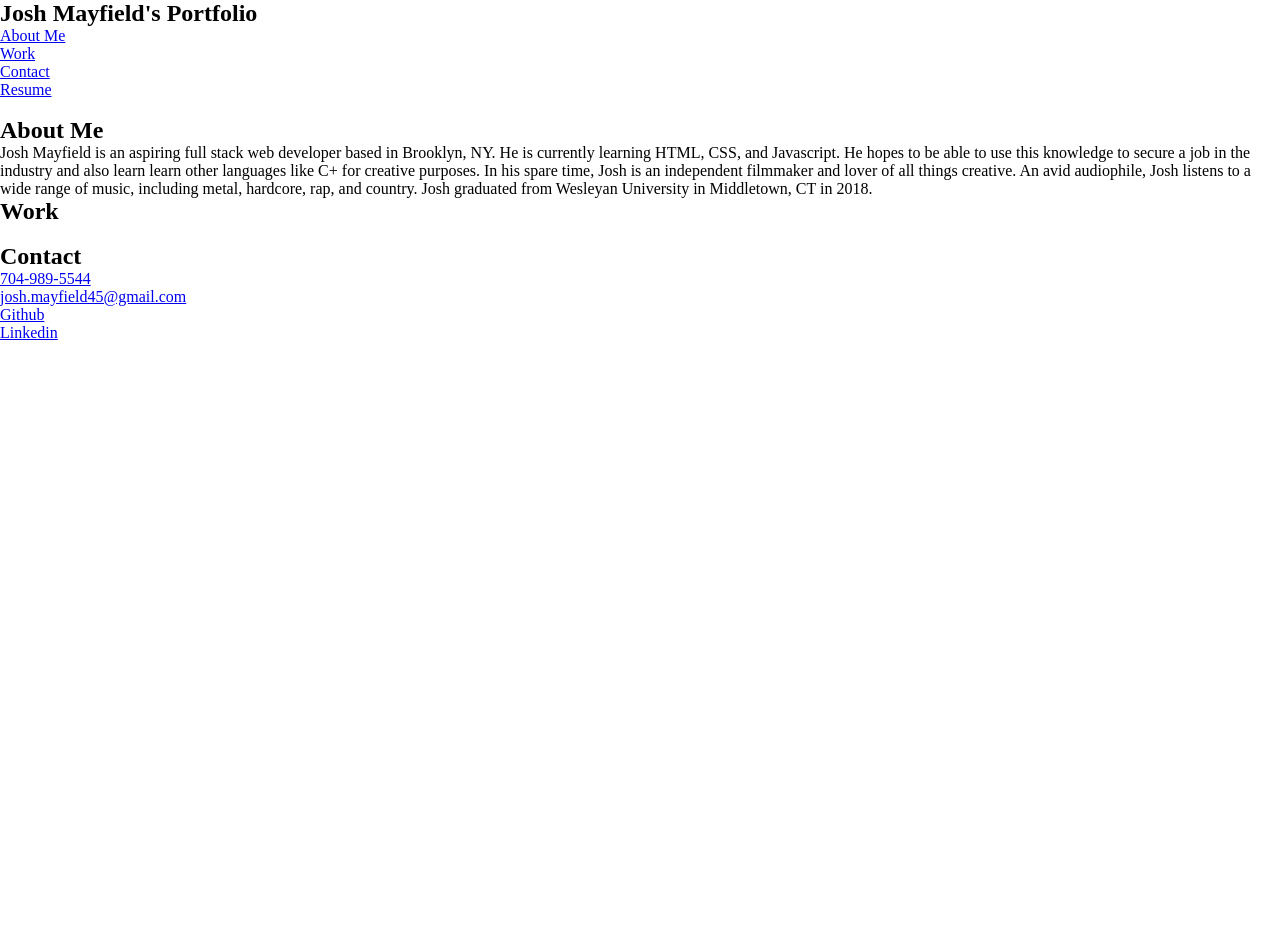
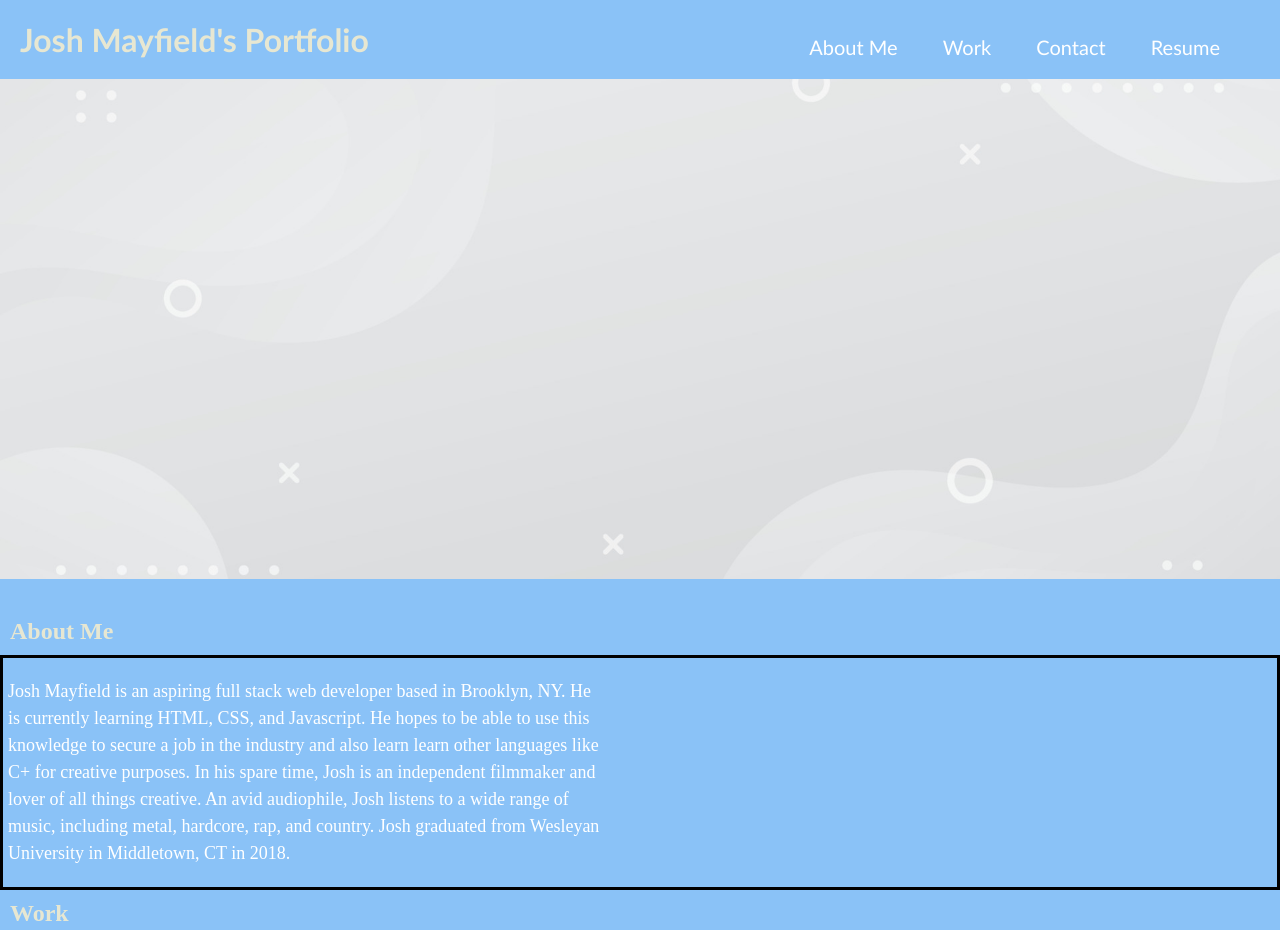
Before and after one commit to jmayfield777/Josh-Mayfield-Portfolio, a plain HTML site: page index.html in a window 1280 px wide. Shown: the top 930 px of the page. Before the commit the page ends 800 px from the top, so only its background shows below. Drawn offline with Linux system fonts and the light colour scheme.

Commit message:
added styling to CSS file

```diff
--- a/index.html
+++ b/index.html
@@ -8,9 +8,9 @@
     <link rel="stylesheet" href="./style.css" />
   </head>
   <body>
-    <header>
+    <header class="header">
+      <h1>Josh Mayfield's Portfolio</h1>
       <nav>
-        <h1>Josh Mayfield's Portfolio</h1>
         <ul>
           <li><a href="#about-me">About Me</a></li>
           <li><a href="#work">Work</a></li>
@@ -20,13 +20,11 @@
       </nav>
     </header>
     <article>
-      <img src="" />
+      <img src="./vecteezy_abstract-white-fluid-wave-background_.jpg" />
     </article>
     <main>
+      <h2 class="heading">About Me</h2>
       <section id="about-me">
-        <aside class="content-aside">
-          <h2 class="heading">About Me</h2>
-        </aside>
         <p>
           Josh Mayfield is an aspiring full stack web developer
           based in Brooklyn, NY. He is currently learning HTML,
@@ -41,23 +39,25 @@
           University in Middletown, CT in 2018.
         </p>
       </section>
+      <h2 class="heading">Work</h2>
       <section id="work">
-        <aside class="content-aside">
-          <h2 class="heading">Work</h2>
-        </aside>
         <div id="stock-images">
-          <img src="" />
-          <img src="" />
-          <img src="" />
-          <img src="" />
-          <img src="" />
-          <img src="" />
+          <img src="./placeholder-300x300.png" />
+          <img src="./placeholder-300x300.png" />
+          <img src="./placeholder-300x300.png" />
+          <img src="./placeholder-300x300.png" />
+          <img src="./placeholder-300x300.png" />
+          <img src="./placeholder-300x300.png" />
+          <img src="./placeholder-300x300.png" />
+          <img src="./placeholder-300x300.png" />
+          <img src="./placeholder-300x300.png" />
+          <img src="./placeholder-300x300.png" />
+          <img src="./placeholder-300x300.png" />
+          <img src="./placeholder-300x300.png" />
         </div>
       </section>
       <section id="contact">
-        <aside class="content-aside">
-          <h2 class="heading">Contact</h2>
-        </aside>
+        <h2 class="heading">Contact</h2>
         <ul>
           <li>
             <a href="tel:+17049895544">
--- a/style.css
+++ b/style.css
@@ -4,54 +4,98 @@
   box-sizing: border-box;
 }
 
-header {
+body {
+  background-color: rgb(138, 194, 247);
+}
 
+.header {
+  padding: 20px;
+  font-family: 'Trebuchet MS', 'Lucida Sans Unicode', 'Lucida Grande', 'Lucida Sans', Arial, sans-serif;
+  background-color: rgb(138, 194, 247);
+  color: #ffffff;
+}
+
+.header h1 {
+  display: inline-block;
+  color: rgb(231, 231, 210);
+}
+
+.header nav {
+  padding-top: 15px;
+  margin-right: 20px;
+  float: right;
+  font-family: 'Gill Sans', 'Gill Sans MT', Calibri, 'Trebuchet MS', sans-serif;
+  font-size: 20px;
+}
+
+.header nav ul {
+  list-style-type: none;
+}
+
+.header nav ul li {
+  display: inline-block;
+  margin: 0 20px;
 }
 
 a {
-
-}
-
-nav h1 {
-
-}
-
-nav ul {
-
+  color: #ffffff;
+  text-decoration: none;
 }
 
 article img {
-
+  height: 500px;
+  width: 100%;
+  margin-bottom: 25px;
+  object-fit: cover;
 }
 
-main {
-
+.heading {
+  color: rgb(231, 231, 210);
 }
 
 #about-me {
+  border: solid black;
+}
 
+#work {
+  border: solid black;
+}
+
+#contact {
+  border: solid black;
 }
 
 #about-me p {
-
+  padding: 20px;
+  margin-left: -15px;
+  font-size: 18px;
+  width: 50%;
+  line-height: 1.5;
+  color: #ffffff;
 }
 
-#work {
-
+.heading {
+  margin: 10px;
 }
 
 #stock-images {
-
+  display: flex;
+  flex-wrap: wrap;
+  justify-content: space-evenly;
+  margin: 10px;
 }
 
-#contact {
-
+#stock-images img {
+  margin: 10px;
 }
 
-.content-aside {
-
+#contact ul {
+  display: flex;
+  justify-content: space-between;
+  list-style-type: none;
+  margin: 0 10px;
 }
 
-.heading {
-
+#contact ul li {
+  margin-bottom: 10px;
 }
```
Also changed, not shown: placeholder-300x300.png (added), vecteezy_abstract-white-fluid-wave-background_.jpg (added), 1 other file.
